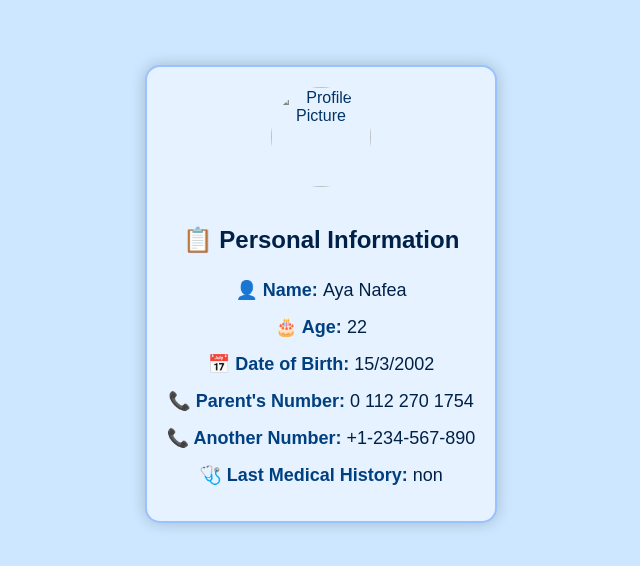
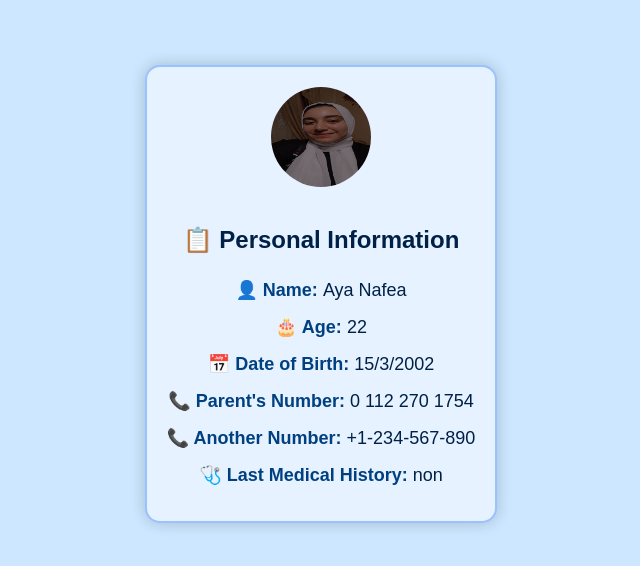
Before and after one commit to mayar002/DR-Yasser, a plain HTML site: page index.html in a window 1280 px wide. Shown: the part 106-672 px from the top of the page, without its empty margins (319-959 px from the left). Drawn offline with Linux system fonts and the light colour scheme.

Commit message:
Update index.html

```diff
--- a/index.html
+++ b/index.html
@@ -50,7 +50,7 @@
 </head>
     <body>
     <div class="info-container">
-        <img src="02.jpeg" alt="Profile Picture">
+        <img src="02.jpg" alt="Profile Picture">
         <h2>📋 Personal Information</h2>
         <div class="info">
             <span>👤 Name:</span>Aya Nafea
```
